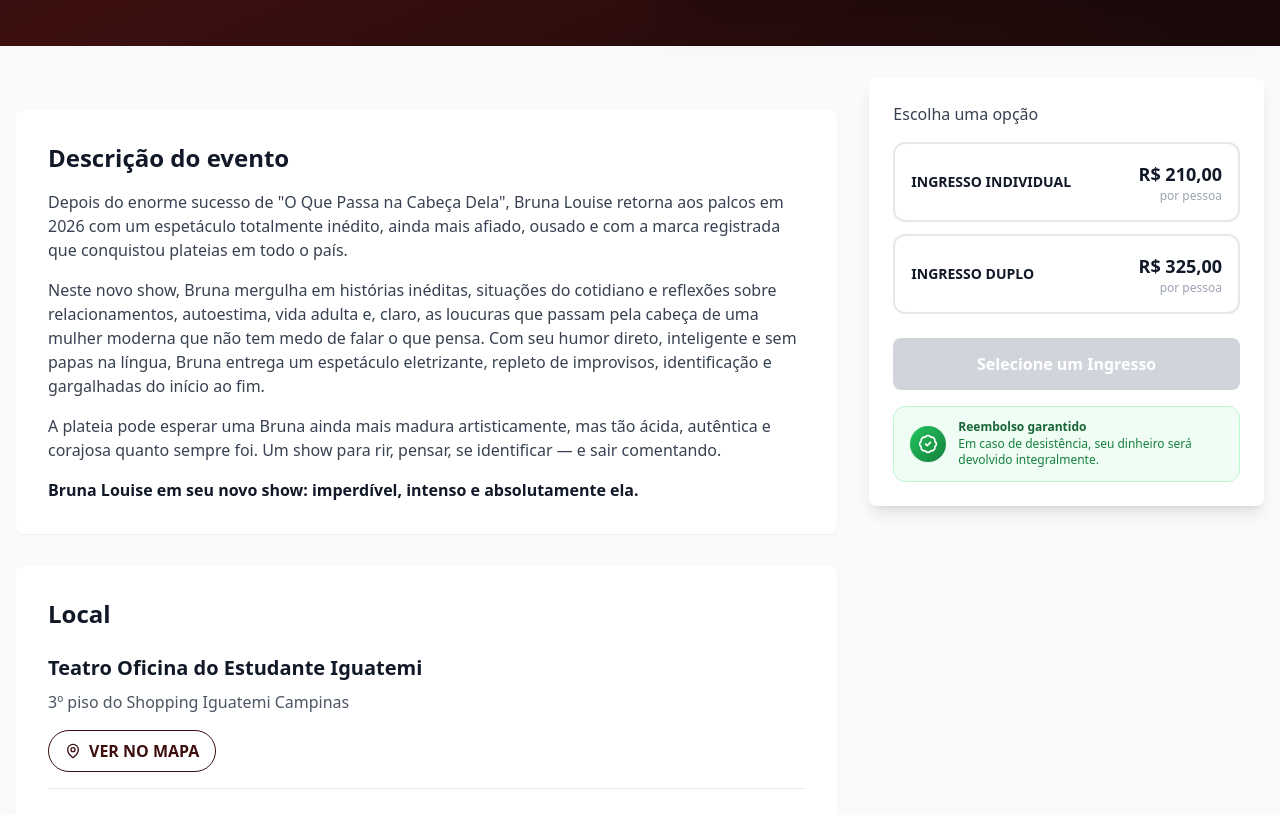
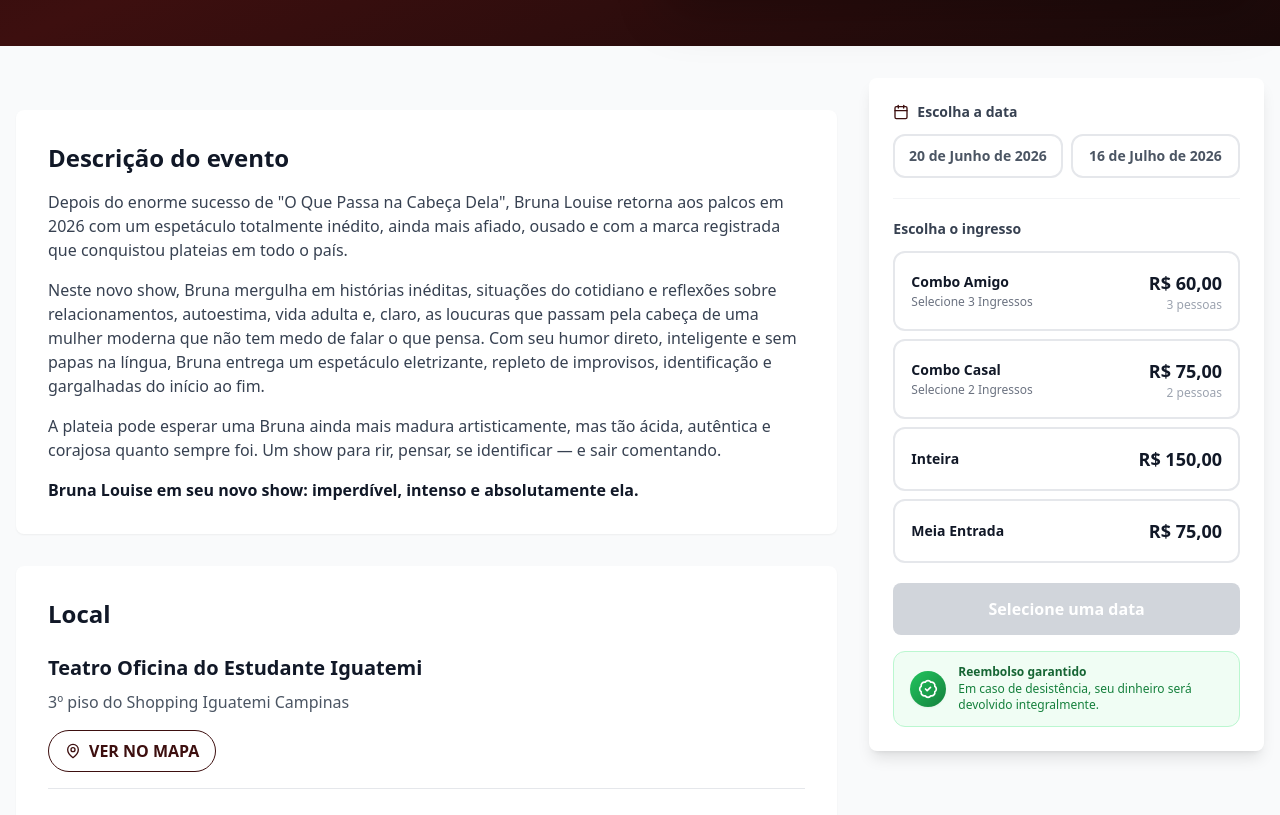
Before and after one commit to rossiusdt/penedobbq, a React (Vite) app: page / in a window 1280 px wide. Shown: the part 580-1395 px from the top of the page. Built offline with nearby package versions, Linux system fonts and the light colour scheme; no server answers.

Commit message:
Updated TicketSelector.tsx

```diff
--- a/src/components/TicketSelector.tsx
+++ b/src/components/TicketSelector.tsx
@@ -1,24 +1,47 @@
 import { useState } from 'react';
-import { BadgeCheck, Minus, Plus } from 'lucide-react';
+import { BadgeCheck, Calendar } from 'lucide-react';
 import CheckoutModal from './CheckoutModal';
 import { track } from '../lib/analytics';
 
+const DATES = [
+  { id: '20-06', label: '20 de Junho de 2026' },
+  { id: '16-07', label: '16 de Julho de 2026' },
+] as const;
+
+type DateId = typeof DATES[number]['id'];
+
 const TICKETS = [
   {
-    id: 'individual',
-    label: 'INGRESSO INDIVIDUAL',
-    badge: null,
-    price: 21000,
-    display: 'R$ 210,00',
-    hasQuantity: true,
+    id: 'combo-amigo',
+    label: 'Combo Amigo',
+    subtitle: 'Selecione 3 Ingressos',
+    price: 6000,
+    display: 'R$ 60,00',
+    fixedQty: 3,
   },
   {
-    id: 'duplo',
-    label: 'INGRESSO DUPLO',
-    badge: null,
-    price: 32500,
-    display: 'R$ 325,00',
-    hasQuantity: true,
+    id: 'combo-casal',
+    label: 'Combo Casal',
+    subtitle: 'Selecione 2 Ingressos',
+    price: 7500,
+    display: 'R$ 75,00',
+    fixedQty: 2,
+  },
+  {
+    id: 'inteira',
+    label: 'Inteira',
+    subtitle: null,
+    price: 15000,
+    display: 'R$ 150,00',
+    fixedQty: 1,
+  },
+  {
+    id: 'meia',
+    label: 'Meia Entrada',
+    subtitle: null,
+    price: 7500,
+    display: 'R$ 75,00',
+    fixedQty: 1,
   },
 ] as const;
 
@@ -29,41 +52,65 @@ function formatCurrency(cents: number) {
 }
 
 export default function TicketSelector() {
+  const [selectedDate, setSelectedDate] = useState<DateId | null>(null);
   const [selected, setSelected] = useState<TicketId | null>(null);
-  const [quantities, setQuantities] = useState<Record<string, number>>({ individual: 1, duplo: 1 });
   const [modalOpen, setModalOpen] = useState(false);
 
   const selectedTicket = TICKETS.find(t => t.id === selected) ?? null;
-  const qty = selected && selectedTicket?.hasQuantity ? (quantities[selected] ?? 1) : 1;
-  const totalAmount = selectedTicket ? selectedTicket.price * qty : 0;
-
-  const changeQty = (id: string, delta: number) => {
-    setQuantities(prev => ({ ...prev, [id]: Math.max(1, Math.min(20, (prev[id] ?? 1) + delta)) }));
-  };
+  const selectedDateObj = DATES.find(d => d.id === selectedDate) ?? null;
+  const totalAmount = selectedTicket ? selectedTicket.price : 0;
 
   const pixItems = selectedTicket
-    ? [{ title: `${selectedTicket.label} — Bruna Louise | Meus 15 Anos!`, unitPrice: selectedTicket.price, quantity: qty }]
+    ? [{
+        title: `${selectedTicket.label} — Bruna Louise | Meus 15 Anos! (${selectedDateObj?.label ?? ''})`,
+        unitPrice: selectedTicket.price,
+        quantity: 1,
+      }]
     : [];
 
-  const selectedSummary = selectedTicket
-    ? qty > 1
-      ? `${selectedTicket.label} × ${qty}`
-      : selectedTicket.label
+  const selectedSummary = selectedTicket && selectedDateObj
+    ? `${selectedTicket.label} — ${selectedDateObj.label}`
     : '';
+
+  const canCheckout = !!selectedTicket && !!selectedDate;
 
   return (
     <>
       <div className="bg-white rounded-lg shadow-lg p-6 sticky top-4">
-        <p className="text-gray-700 font-medium mb-4">Escolha uma opção</p>
 
-        <div className="space-y-3 mb-6">
-          {TICKETS.map(ticket => {
-            const isSelected = selected === ticket.id;
-            const ticketQty = ticket.hasQuantity ? (quantities[ticket.id] ?? 1) : 1;
+        {/* Date selector */}
+        <div className="mb-5">
+          <div className="flex items-center gap-2 mb-3">
+            <Calendar className="w-4 h-4 text-[#3d0f0f]" />
+            <p className="text-gray-700 font-semibold text-sm">Escolha a data</p>
+          </div>
+          <div className="grid grid-cols-2 gap-2">
+            {DATES.map(date => (
+              <button
+                key={date.id}
+                onClick={() => setSelectedDate(selectedDate === date.id ? null : date.id)}
+                className={`text-sm font-semibold py-2.5 px-3 rounded-xl border-2 transition-all text-center ${
+                  selectedDate === date.id
+                    ? 'border-[#3d0f0f] bg-red-50 text-[#3d0f0f]'
+                    : 'border-gray-200 text-gray-600 hover:border-red-300'
+                }`}
+              >
+                {date.label}
+              </button>
+            ))}
+          </div>
+        </div>
 
-            return (
-              <div key={ticket.id}>
+        <div className="border-t border-gray-100 pt-5 mb-5">
+          <p className="text-gray-700 font-semibold text-sm mb-3">Escolha o ingresso</p>
+
+          <div className="space-y-2">
+            {TICKETS.map(ticket => {
+              const isSelected = selected === ticket.id;
+
+              return (
                 <button
+                  key={ticket.id}
                   onClick={() => setSelected(isSelected ? null : ticket.id)}
                   className={`w-full text-left border-2 rounded-xl p-4 transition-all ${
                     isSelected
@@ -73,58 +120,38 @@ export default function TicketSelector() {
                 >
                   <div className="flex items-center justify-between gap-2">
                     <div className="flex-1">
-                      {ticket.badge && (
-                        <span className="text-xs font-bold text-white bg-[#3d0f0f] px-2 py-0.5 rounded-full uppercase tracking-wide mb-1 inline-block">
-                          {ticket.badge}
-                        </span>
+                      <h3 className="font-bold text-gray-900 text-sm">{ticket.label}</h3>
+                      {ticket.subtitle && (
+                        <p className="text-xs text-gray-500 mt-0.5">{ticket.subtitle}</p>
                       )}
-                      <h3 className="font-bold text-gray-900 text-sm">{ticket.label}</h3>
                     </div>
                     <div className="text-right flex-shrink-0">
                       <p className="text-lg font-bold text-gray-900">{ticket.display}</p>
-                      <p className="text-xs text-gray-400">por pessoa</p>
+                      {ticket.fixedQty > 1 && (
+                        <p className="text-xs text-gray-400">{ticket.fixedQty} pessoas</p>
+                      )}
                     </div>
                   </div>
                 </button>
-
-                {isSelected && ticket.hasQuantity && (
-                  <div className="border-x-2 border-b-2 border-[#3d0f0f] rounded-b-xl bg-red-50 px-4 py-3 flex items-center justify-between -mt-1">
-                    <span className="text-sm font-medium text-gray-700">Quantidade</span>
-                    <div className="flex items-center gap-3">
-                      <button
-                        onClick={() => changeQty(ticket.id, -1)}
-                        disabled={ticketQty <= 1}
-                        className="w-8 h-8 rounded-full border-2 border-[#3d0f0f] flex items-center justify-center text-[#3d0f0f] hover:bg-[#3d0f0f] hover:text-white disabled:opacity-30 disabled:cursor-not-allowed transition-colors"
-                      >
-                        <Minus className="w-3.5 h-3.5" />
-                      </button>
-                      <span className="w-6 text-center font-bold text-gray-900">{ticketQty}</span>
-                      <button
-                        onClick={() => changeQty(ticket.id, 1)}
-                        disabled={ticketQty >= 20}
-                        className="w-8 h-8 rounded-full border-2 border-[#3d0f0f] flex items-center justify-center text-[#3d0f0f] hover:bg-[#3d0f0f] hover:text-white disabled:opacity-30 disabled:cursor-not-allowed transition-colors"
-                      >
-                        <Plus className="w-3.5 h-3.5" />
-                      </button>
-                    </div>
-                    <span className="text-sm font-bold text-[#3d0f0f]">{formatCurrency(ticket.price * ticketQty)}</span>
-                  </div>
-                )}
-              </div>
-            );
-          })}
+              );
+            })}
+          </div>
         </div>
 
         <button
           onClick={() => {
-            if (!selectedTicket) return;
+            if (!canCheckout) return;
             setModalOpen(true);
             track('checkout_open', { summary: selectedSummary, total: totalAmount });
           }}
-          disabled={!selectedTicket}
+          disabled={!canCheckout}
           className="w-full bg-green-600 hover:bg-green-700 disabled:bg-gray-300 disabled:cursor-not-allowed text-white font-bold py-3.5 rounded-lg transition-colors"
         >
-          {selectedTicket ? `Finalizar Compra — ${formatCurrency(totalAmount)}` : 'Selecione um Ingresso'}
+          {!selectedDate
+            ? 'Selecione uma data'
+            : !selectedTicket
+            ? 'Selecione um Ingresso'
+            : `Finalizar Compra — ${formatCurrency(totalAmount)}`}
         </button>
 
         <div className="mt-4 flex items-center gap-3 bg-green-50 border border-green-200 rounded-xl px-4 py-3">
@@ -140,7 +167,7 @@ export default function TicketSelector() {
         </div>
       </div>
 
-      {selectedTicket && (
+      {canCheckout && (
         <CheckoutModal
           isOpen={modalOpen}
           onClose={() => setModalOpen(false)}
```
